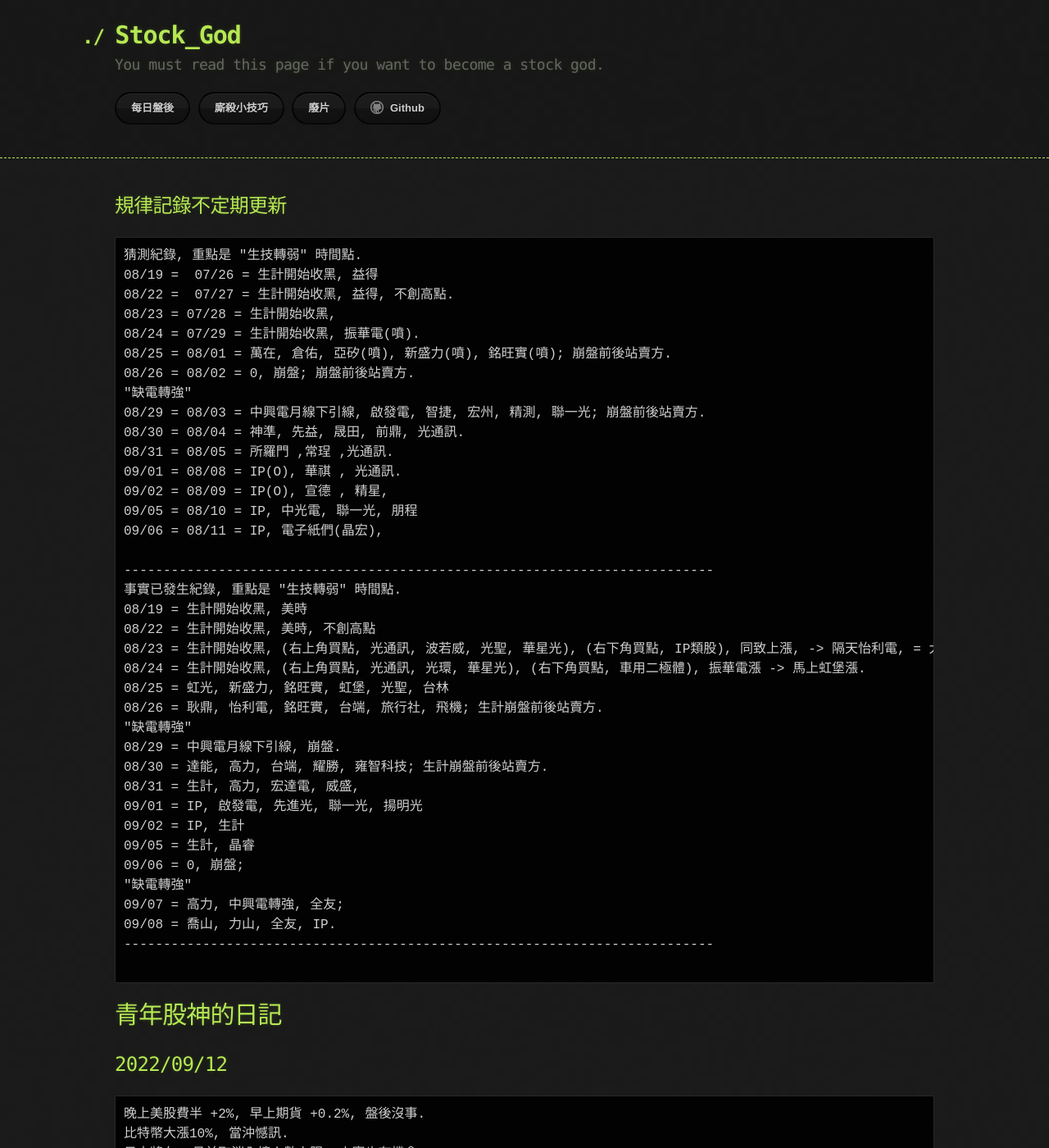
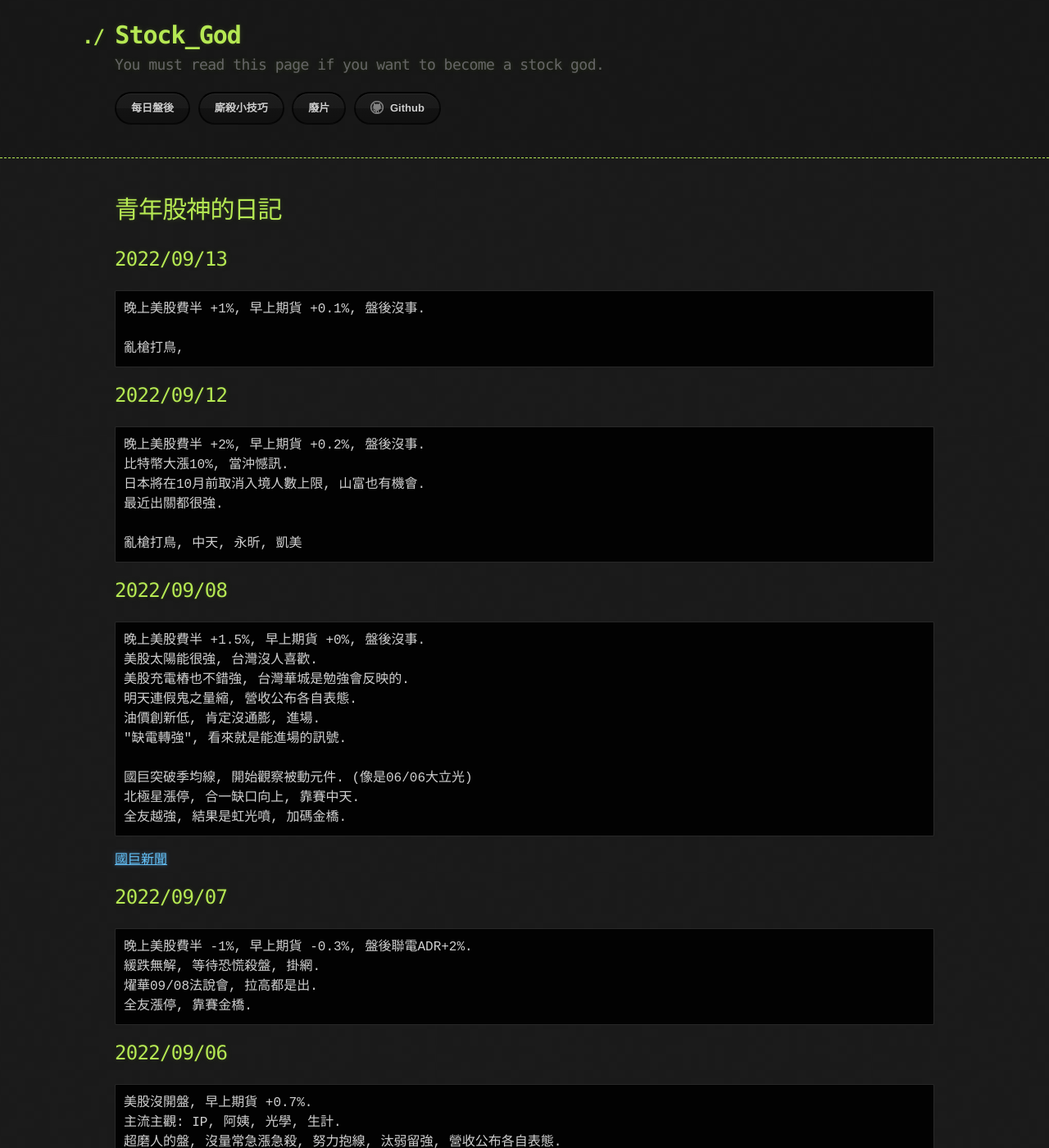
Before and after one commit to lepg5487/Stock_God, a Jekyll site: the page built from index.md, in a window 1280 px wide and 1400 px high. Shown: the whole window at 82% size. Built offline with Jekyll 4.4.1, drawn with Linux system fonts in a browser that asks for light colours; our own code applies the rules of GitHub Pages for plain Markdown files.

Commit message:
Update index.md

````diff
--- a/index.md
+++ b/index.md
@@ -2,48 +2,14 @@
 layout: testlayouts
 ---
 
-## 規律記錄不定期更新
-```
-猜測紀錄, 重點是 "生技轉弱" 時間點.
-08/19 =  07/26 = 生計開始收黑, 益得
-08/22 =  07/27 = 生計開始收黑, 益得, 不創高點.
-08/23 = 07/28 = 生計開始收黑,
-08/24 = 07/29 = 生計開始收黑, 振華電(噴).
-08/25 = 08/01 = 萬在, 倉佑, 亞矽(噴), 新盛力(噴), 銘旺實(噴); 崩盤前後站賣方.
-08/26 = 08/02 = 0, 崩盤; 崩盤前後站賣方.
-"缺電轉強"
-08/29 = 08/03 = 中興電月線下引線, 啟發電, 智捷, 宏州, 精測, 聯一光; 崩盤前後站賣方.
-08/30 = 08/04 = 神準, 先益, 晟田, 前鼎, 光通訊.
-08/31 = 08/05 = 所羅門 ,常珵 ,光通訊.
-09/01 = 08/08 = IP(O), 華祺 , 光通訊.
-09/02 = 08/09 = IP(O), 宣德 , 精星,
-09/05 = 08/10 = IP, 中光電, 聯一光, 朋程
-09/06 = 08/11 = IP, 電子紙們(晶宏),
-
----------------------------------------------------------------------------
-事實已發生紀錄, 重點是 "生技轉弱" 時間點.
-08/19 = 生計開始收黑, 美時
-08/22 = 生計開始收黑, 美時, 不創高點
-08/23 = 生計開始收黑, (右上角買點, 光通訊, 波若威, 光聖, 華星光), (右下角買點, IP類股), 同致上漲, -> 隔天怡利電, = 大眾控上漲
-08/24 = 生計開始收黑, (右上角買點, 光通訊, 光環, 華星光), (右下角買點, 車用二極體), 振華電漲 -> 馬上虹堡漲.
-08/25 = 虹光, 新盛力, 銘旺實, 虹堡, 光聖, 台林
-08/26 = 耿鼎, 怡利電, 銘旺實, 台端, 旅行社, 飛機; 生計崩盤前後站賣方.
-"缺電轉強"
-08/29 = 中興電月線下引線, 崩盤.
-08/30 = 達能, 高力, 台端, 耀勝, 雍智科技; 生計崩盤前後站賣方.
-08/31 = 生計, 高力, 宏達電, 威盛,
-09/01 = IP, 啟發電, 先進光, 聯一光, 揚明光
-09/02 = IP, 生計
-09/05 = 生計, 晶睿
-09/06 = 0, 崩盤;
-"缺電轉強"
-09/07 = 高力, 中興電轉強, 全友;
-09/08 = 喬山, 力山, 全友, IP.
----------------------------------------------------------------------------
-
-```
-
 # 青年股神的日記
+
+## 2022/09/13
+```
+晚上美股費半 +1%, 早上期貨 +0.1%, 盤後沒事.
+
+亂槍打鳥,
+```
 
 ## 2022/09/12
 ```
````
